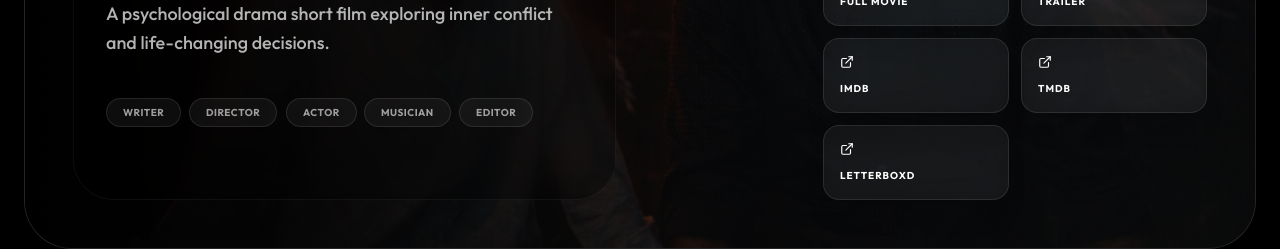
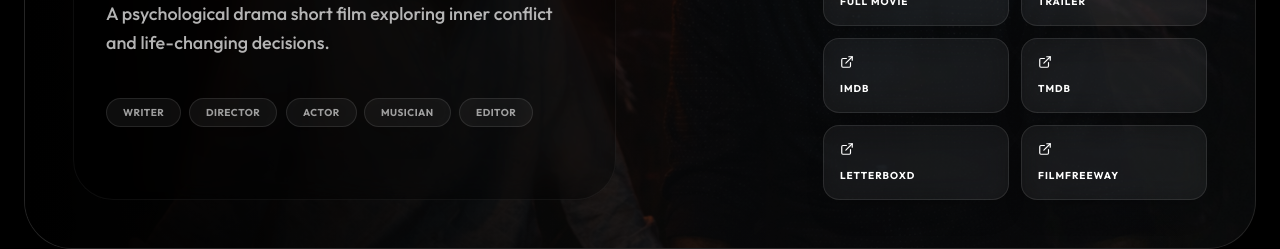
Before and after one commit to aryansingh0777raghav/aryan-cine-dev-portfolio, a React (Vite) app: page / in a window 1280 px wide. Shown: the part 2540-2789 px from the top of the page. Built offline with nearby package versions, Linux system fonts and the light colour scheme.

Commit message:
feat: add FilmFreeway link button to filmmaking project

```diff
--- a/src/components/Projects.tsx
+++ b/src/components/Projects.tsx
@@ -15,7 +15,8 @@ const projects = {
         { label: "Trailer", url: "https://youtu.be/R_THbZWmIGs", icon: <Film size={14} /> },
         { label: "IMDb", url: "https://www.imdb.com/title/tt39846631", icon: <ExternalLink size={14} /> },
         { label: "TMDB", url: "https://www.themoviedb.org/movie/1638463-the-night-of-life-before-you-think-about-it", icon: <ExternalLink size={14} /> },
-        { label: "Letterboxd", url: "https://boxd.it/116UE", icon: <ExternalLink size={14} /> }
+        { label: "Letterboxd", url: "https://boxd.it/116UE", icon: <ExternalLink size={14} /> },
+        { label: "FilmFreeway", url: "https://filmfreeway.com/iamaryannnn07", icon: <ExternalLink size={14} /> }
       ]
     }
   ],
```
